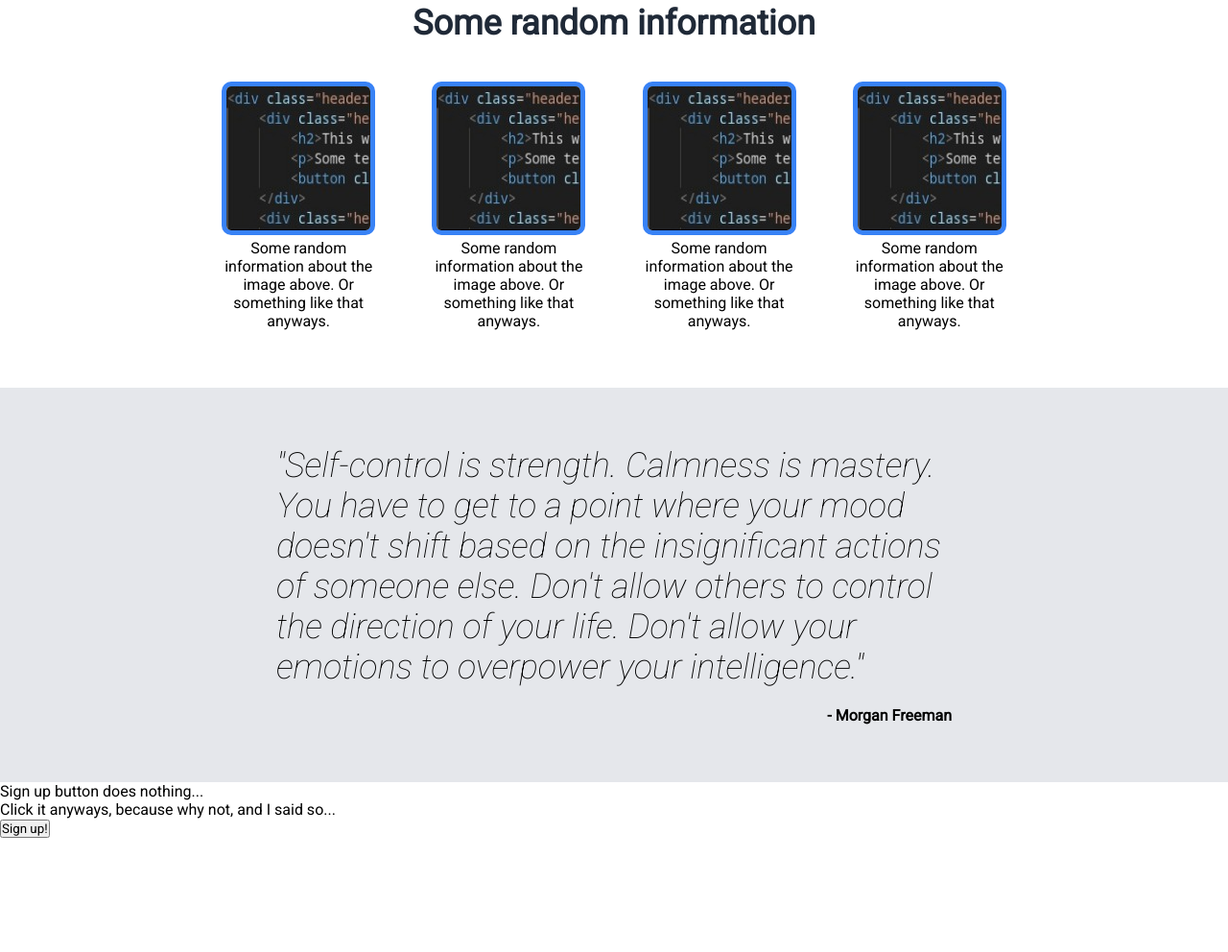
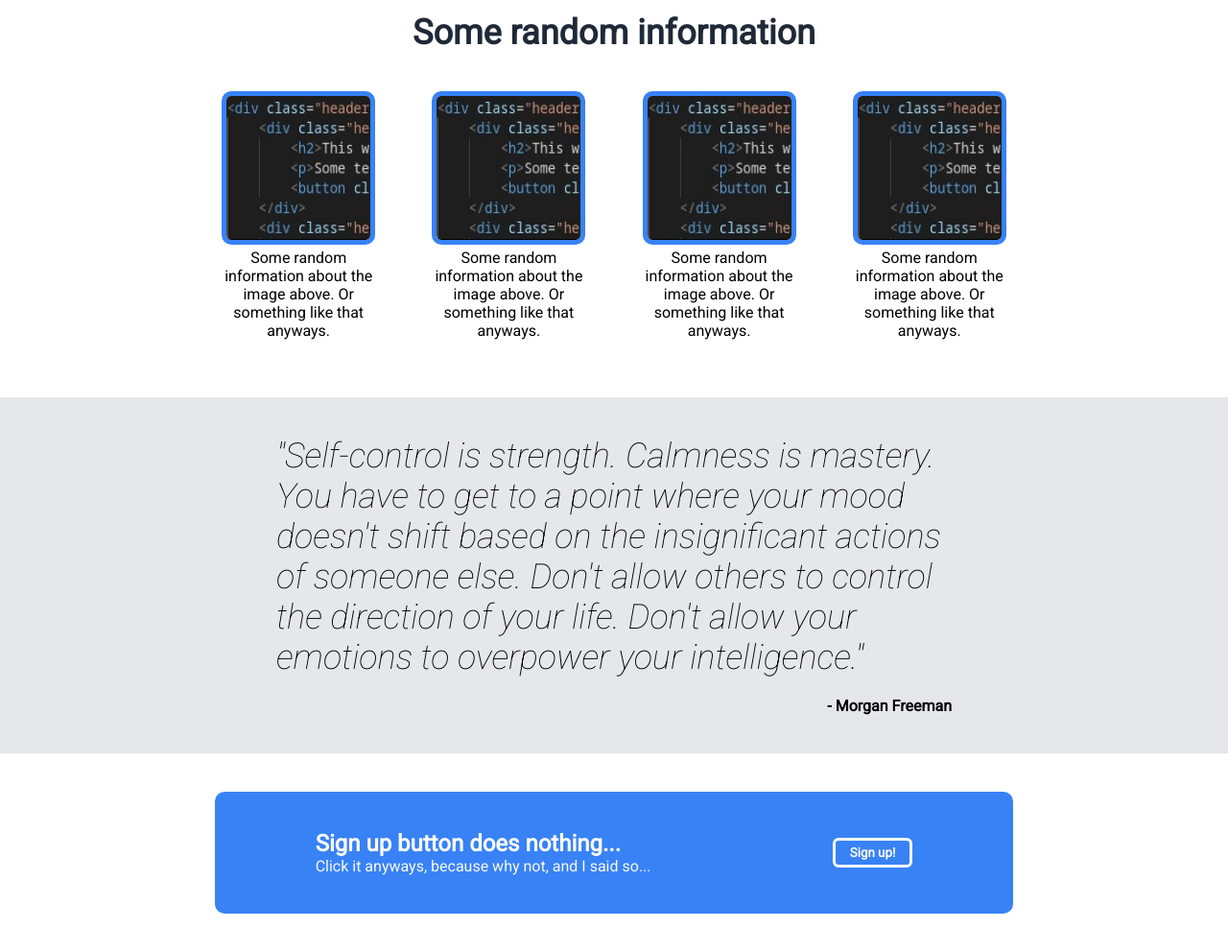
Before and after one commit to Xelphos/odin-project-landing-page, a plain HTML site: page index.html in a window 1280 px wide. Shown: the part 502-1494 px from the top of the page at 96% size. Before the commit the page ends 1375 px from the top, so only its background shows below. Drawn offline with Linux system fonts and the light colour scheme.

Commit message:
Add styling for Take Action

```diff
--- a/styles/style.css
+++ b/styles/style.css
@@ -82,7 +82,7 @@
     margin-top: 20px;
     border: 5px solid #3882f6;
     border-radius: 6px;
-    padding: 0 15px;
+    padding: 5px 15px;
     color: #f9faf8;
     font-weight: bold;
 }
@@ -130,7 +130,7 @@
 /* Start of Quote Styling and Structuring */
 .quote {
     background-color: #e5e7eb;
-    padding: 60px 0;
+    padding: 40px 0;
 }
 
 .quote-content {
@@ -152,3 +152,39 @@
     margin-top: 20px;
     font-weight: bold;
 }
+
+/* End of Quote Styling and STructuring */
+
+/* Start of Take Action Bar */
+.take-action {
+    width: 65%;
+    margin: auto;
+    padding: 40px 0;
+    display: flex;
+    justify-content: center;
+}
+.take-action-content {
+    background-color: #3882f6;
+    display: flex;
+    justify-content: space-around;
+    align-items: center;
+    padding: 30px 0;
+    border: 10px solid #3882f6;
+    border-radius: 10px;
+    color: #f9faf8;
+    flex: 1;
+}
+
+.take-action-title {
+    font-size: 24px;
+    font-weight: bold;
+}
+
+.take-action-signup-button {
+    background-color: #3882f6;
+    border: 3px solid #f9faf8;
+    border-radius: 6px;
+    padding: 5px 15px;
+    color: #f9faf8;
+    font-weight: bold;
+}
```
